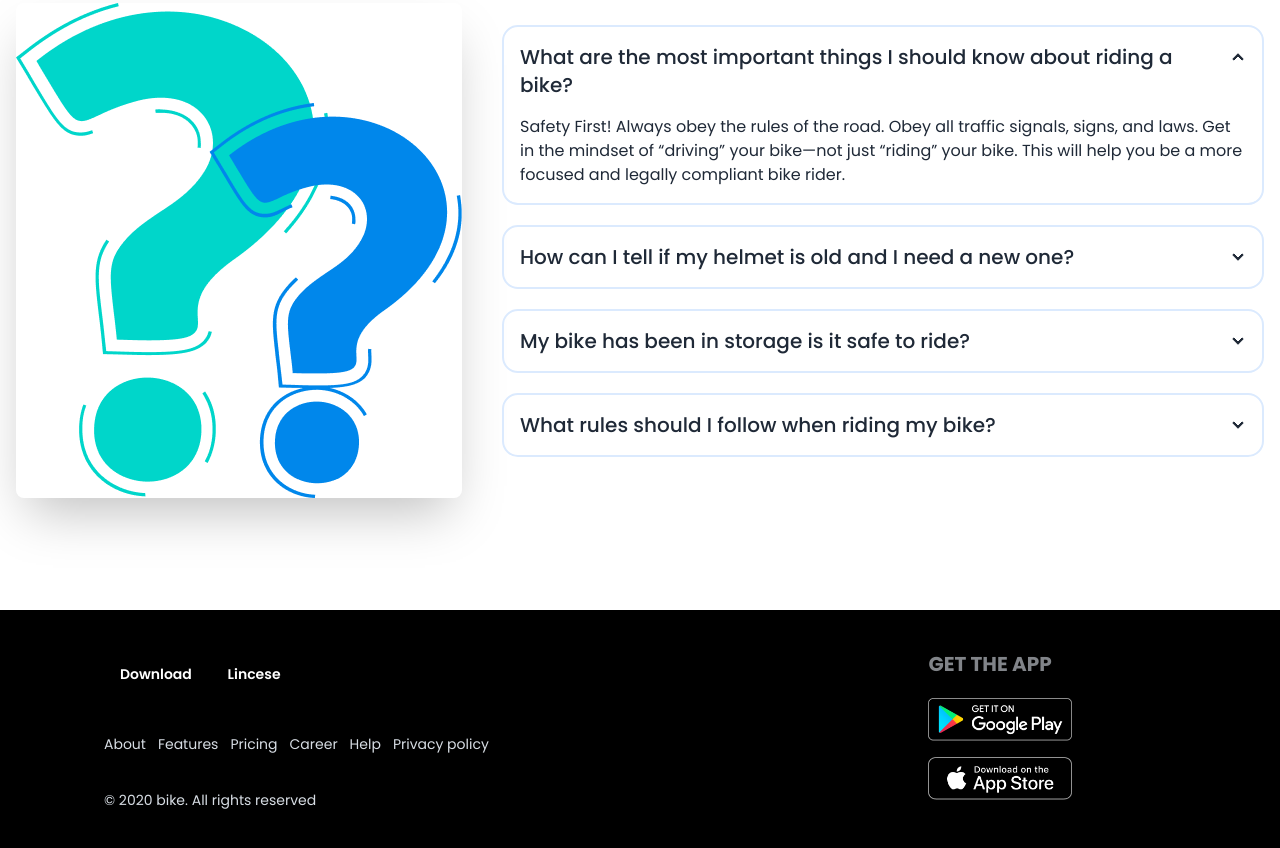
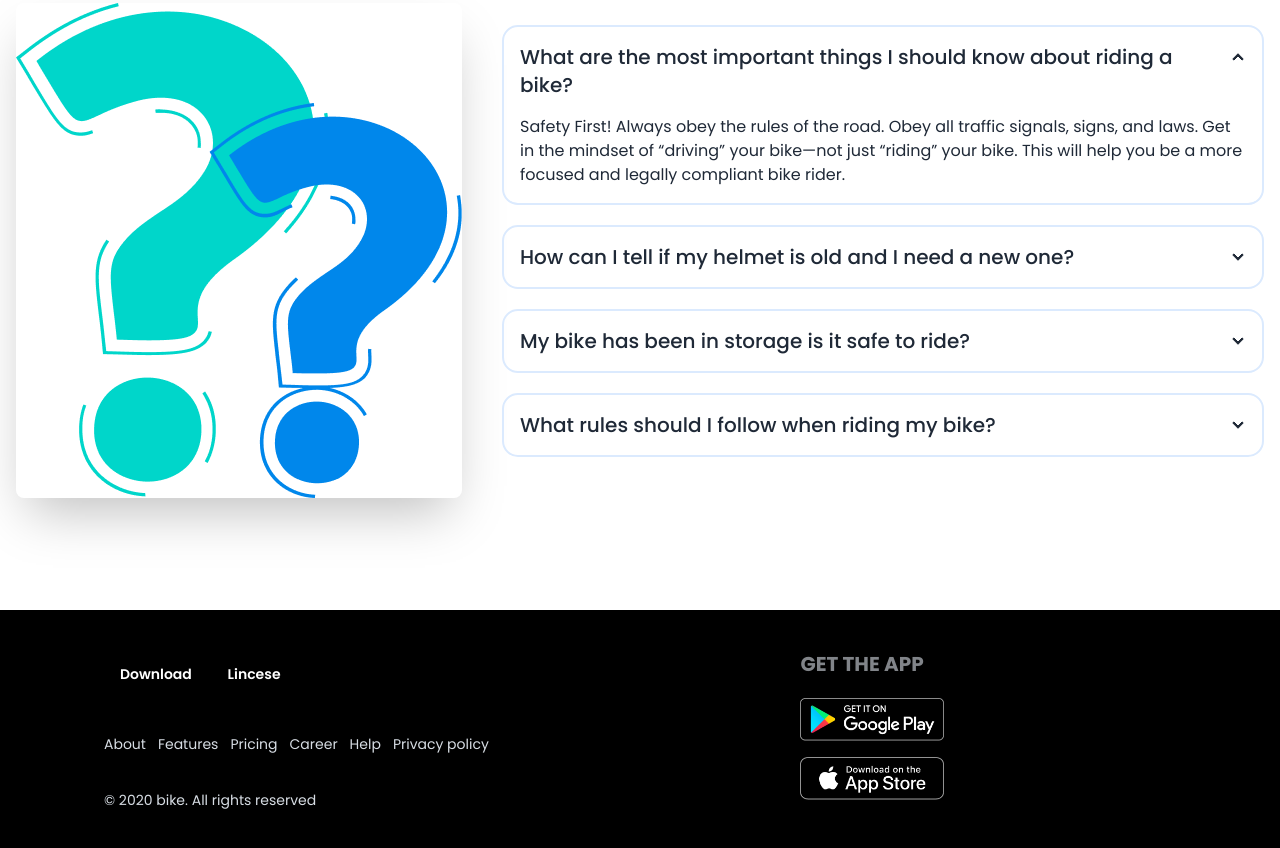
Before and after one commit to jui9797/bikerzone-project, a plain HTML site: page index.html in a window 1280 px wide. Shown: the part 2594-3442 px from the top of the page. Drawn offline with nearby package versions, Linux system fonts and the light colour scheme.

Commit message:
final commit

```diff
--- a/index.html
+++ b/index.html
@@ -416,8 +416,8 @@
         <br>
         <p>© 2020 bike. All rights reserved</p>
       </aside>
-      <div class="ml-64">
-        <nav >
+      <div>
+        <nav>
           <h6 class="footer-title text-xl mb-5">Get the App</h6>
           <div class="grid  gap-4">
             <a>
```
